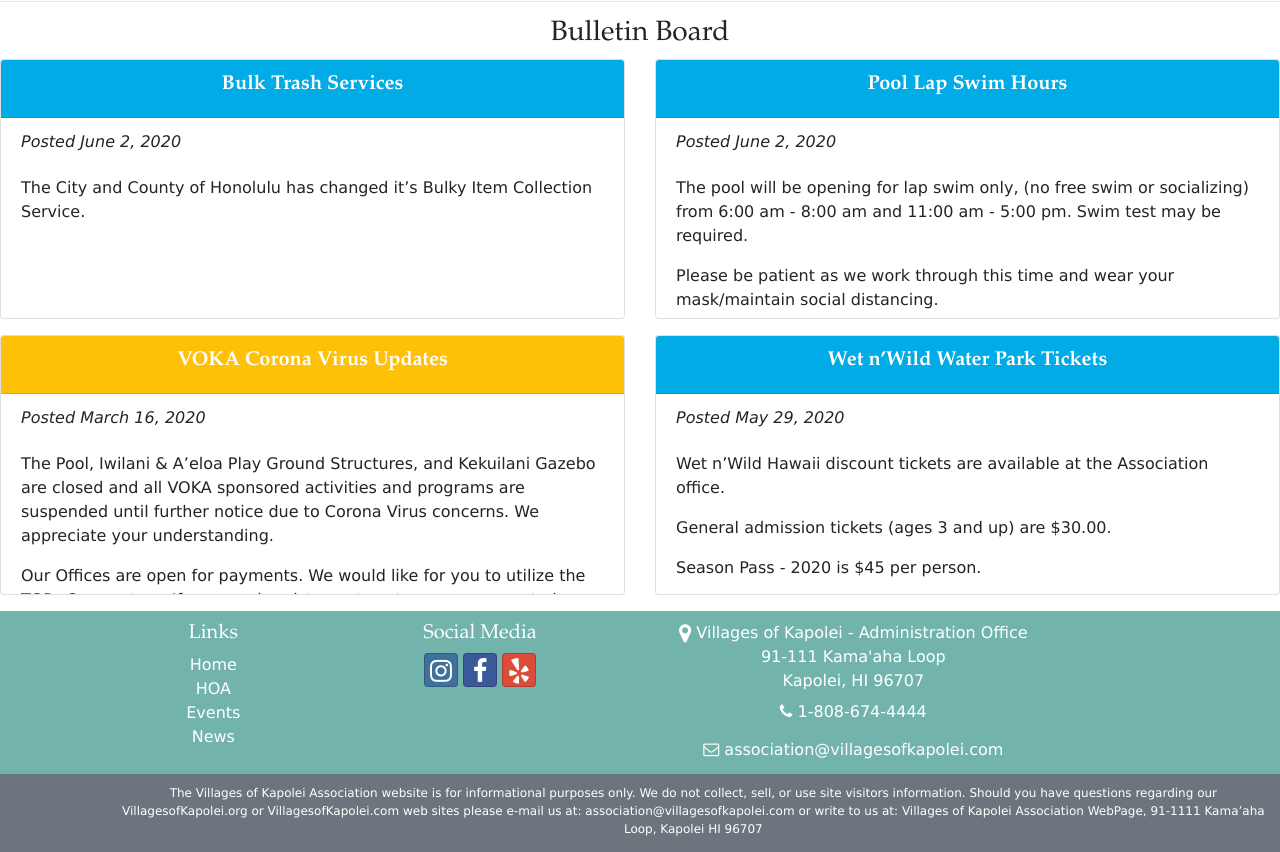
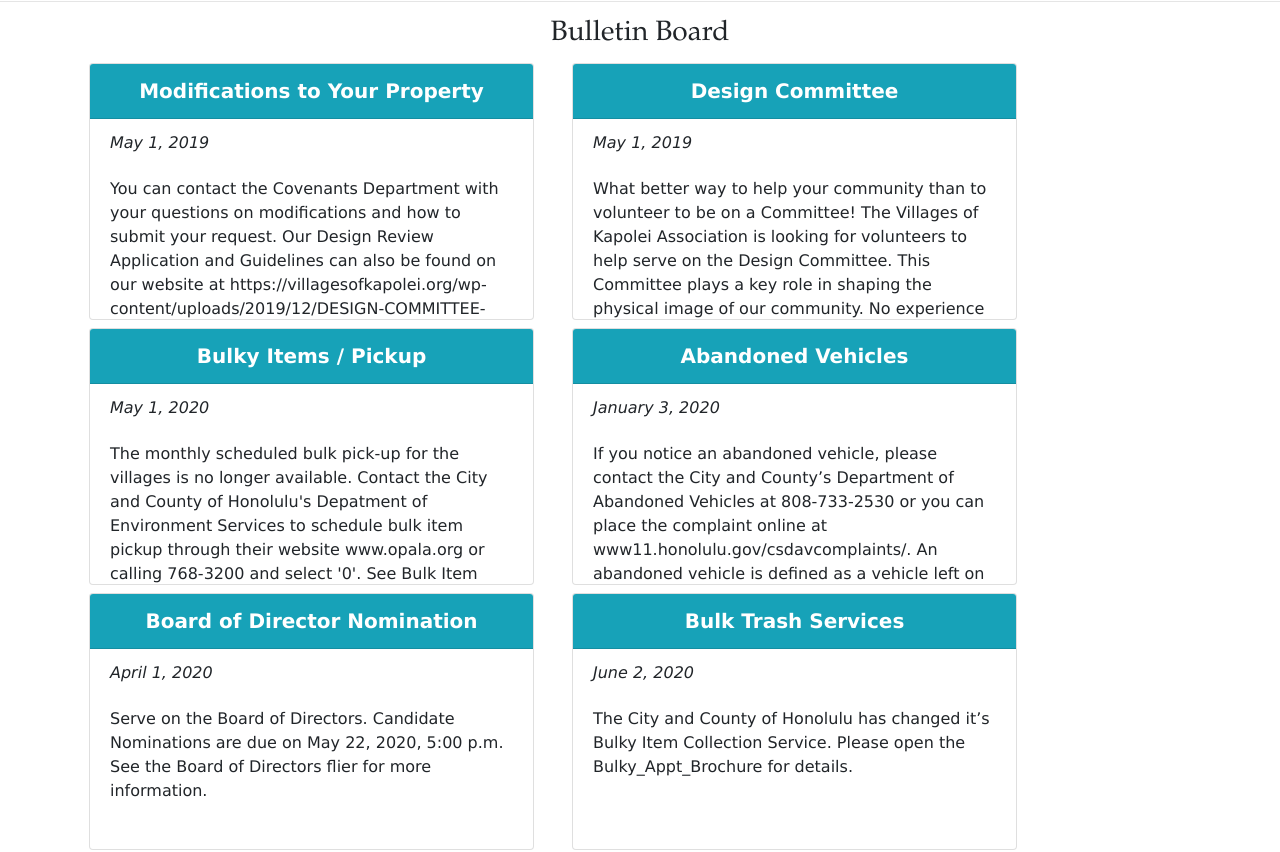
Before and after one commit to esantiago808-github/react-voka, a React (Create React App) app: page /news in a window 1280 px wide. Shown: the part 640-1492 px from the top of the page. Built offline with nearby package versions, Linux system fonts and the light colour scheme.

Commit message:
Bulletin Array

```diff
--- a/src/App.css
+++ b/src/App.css
@@ -134,7 +134,6 @@ h1, h2, h3, h4, h5 {
 }
 
 .card-header {
-  background-color: #00abe6;
   font-weight: bold;
   font-size: 20px;
   color: white;
--- a/src/components/BulletinCardsComponent.js
+++ b/src/components/BulletinCardsComponent.js
@@ -1,76 +1,39 @@
 import React, { Component } from 'react';
-import { Card, CardHeader, CardText, CardBody, CardSubtitle, Row, Col } from 'reactstrap';
+import { Card, CardHeader, CardText, CardBody, CardSubtitle } from 'reactstrap';
 
 class Bulletin extends Component {
+
+  constructor(props) {
+    super(props);
+    this.state = { };
+}
+
   render() {
-    return (
-      <div>
-        <Row >
-          <Col className="sm-6 pb-3">
+
+    const bulletinCard = this.props.bulletin.map(b => {
+      return (
+         <div key={b.id} className="col-md-5 m-1">
             <Card>
-              <CardHeader className="card-header text-white"><h5><strong>Bulk Trash Services</strong></h5></CardHeader>
-              <CardBody className="card-body">
-                <CardSubtitle><em>Posted June 2, 2020</em></CardSubtitle>
-                <br />
-                <CardText>The City and County of Honolulu has changed it’s Bulky Item Collection Service. </CardText>
+              <CardHeader className={b.warning}>{b.title}</CardHeader>
+                <CardBody>
+                  <CardSubtitle><em>{b.posted}</em></CardSubtitle>
+                  <br/>
+                  <CardText>{b.content}</CardText>
               </CardBody>
             </Card>
-          </Col>
-          <Col className="pb-3">
-            <Card>
-              <CardHeader className="card-header"><h5><strong>Pool Lap Swim Hours</strong></h5></CardHeader>
-              <CardBody className="card-body">
-                <CardSubtitle><em>Posted June 2, 2020</em></CardSubtitle>
-                <br />
-                <CardText>
-                  <p>The pool will be opening for lap swim only, (no free swim or socializing) from 6:00 am - 8:00 am and 11:00 am - 5:00 pm. Swim test may be required.
-                  </p>
-                  <p>Please be patient as we work through this time and wear your mask/maintain social distancing. </p>
-                  <p>
-                    Any questions please call the office 674-4444 dept. 2 from 9:00 am - 5:00 pm, Monday through Friday.
-                  </p>
-                </CardText>
-              </CardBody>
-            </Card>
-          </Col>
-        </Row>
-        <Row >
-          <Col className="sm-6 pb-3">
-            <Card>
-              <CardHeader className="card-header text-white bg-warning"><h5><strong>VOKA Corona Virus Updates</strong></h5></CardHeader>
-              <CardBody className="card-body">
-                <CardSubtitle><em>Posted March 16, 2020</em></CardSubtitle>
-                <br />
-                <CardText>
-                  <p>The Pool, Iwilani & A’eloa Play Ground Structures, and Kekuilani Gazebo are closed and all VOKA sponsored activities and programs are suspended until further notice due to Corona Virus concerns. We appreciate your understanding.</p>
+        </div>
+      );
+    });
 
-                  <p>Our Offices are open for payments. We would like for you to utilize the TOPs One system. If you need assistance to set up your account please call our office and we will be happy to update your email and send you a link. Please call us at 808.674.4444</p>
-
-                  <p>The Recreation Office is open currently as well to answer questions for Hall Rentals.</p>
-                </CardText>
-              </CardBody>
-            </Card>
-          </Col>
-          <Col className="pb-3">
-            <Card>
-              <CardHeader className="card-header"><h5><strong>Wet n’Wild Water Park Tickets</strong></h5></CardHeader>
-              <CardBody className="card-body">
-                <CardSubtitle><em>Posted May 29, 2020</em></CardSubtitle>
-                <br />
-                <CardText>
-                  <p>Wet n’Wild Hawaii discount tickets are available at the Association office.</p>
-
-                  <p>General admission tickets (ages 3 and up) are $30.00.</p>
-
-                  <p>Season Pass - 2020 is $45 per person.</p>
-                </CardText>
-              </CardBody>
-            </Card>
-          </Col>
-        </Row>
+  return (
+      <div className="container">
+          <div className="row">
+              {bulletinCard}
+          </div>
       </div>
     );
-  };
+  }
+
 }
 
 export default Bulletin;
--- /dev/null
+++ b/src/components/DirectorsComponent.js
@@ -0,0 +1,61 @@
+import React, { Component } from 'react';
+import { Row, Col } from 'reactstrap';
+
+class Directors extends Component {
+
+	constructor(props) {
+		super(props);
+		this.state = {
+        };
+	}
+
+	render() {
+
+		return (
+			<React.Fragment>
+				<h3>Board of Directors</h3>
+				<img src="/assets/images/boardmembers2.jpg" alt="Board Members" height="300" />
+
+				<Row>
+					<Col><strong>Board Member Name</strong></Col>
+					<Col><strong>Title</strong></Col>
+					<Col><strong>Email Address</strong></Col>
+				</Row>
+
+				<Row>
+					<Col>Vanessa Lum</Col>
+					<Col>2020 President</Col>
+					<Col>vlum@villagesofkapolei.com</Col>
+				</Row>
+
+				<Row>
+					<Col>Nathan Napihaa</Col>
+					<Col>2022 Vice President</Col>
+					<Col>nnapihaa@villagesofkapolei.com</Col>
+				</Row>
+
+				<Row>
+					<Col>David Luegen</Col>
+					<Col>2022 Secretary</Col>
+					<Col>dluengen@villagesofkapolei.com</Col>
+				</Row>
+
+				<Row>
+					<Col>Carol Lagapa</Col>
+					<Col>2021 Treasurer</Col>
+					<Col>clagapa@villagesofkapolei.com</Col>
+				</Row>
+
+				<Row>
+					<Col>Rudy Amasol</Col>
+					<Col>2021 Director</Col>
+					<Col>ramasol@villagesofkapolei.com</Col>
+				</Row>
+				<br />
+			</React.Fragment>
+		);
+	}
+}
+
+
+export default Directors;
--- a/src/components/HOATabsComponent.js
+++ b/src/components/HOATabsComponent.js
@@ -3,7 +3,7 @@ import { TabContent, TabPane, Nav, NavItem, NavLink, Row, Col } from 'reactstrap
 import classnames from 'classnames';
 import Covenants from './CovenantsComponent';
 import HOASection from './HOASectionComponent';
-import Directors from './DirectorsContactComponent';
+import Directors from './DirectorsComponent';
 
 const HOATabs = (props) => {
   const [activeTab, setActiveTab] = useState('1');
@@ -37,6 +37,7 @@ const HOATabs = (props) => {
             </NavLink>
           </NavItem>
         </Nav>
+
         <TabContent activeTab={activeTab}>
           <TabPane tabId="1">
             <Row>
--- a/src/components/NewsPageComponent.js
+++ b/src/components/NewsPageComponent.js
@@ -1,13 +1,19 @@
-import React from 'react';
+import React, { Component } from 'react';
 import { Breadcrumb, BreadcrumbItem } from 'reactstrap';
 import { Link } from 'react-router-dom';
 import Bulletin from './BulletinCardsComponent';
 import NewsLetter from './NewsLetterComponent';
+import { BULLETIN } from '../shared/bulletin';
 
+class News extends Component {
+    constructor(props) {
+        super(props);
+        this.state = {
+            bulletin: BULLETIN
+        };
+    }
 
-
-
-function News(props) {
+      render() {
           return (
             <React.Fragment>
                 <Breadcrumb tag="nav" listTag="div">
@@ -18,14 +24,16 @@ function News(props) {
                     </BreadcrumbItem>
                     <BreadcrumbItem>News</BreadcrumbItem>
                 </Breadcrumb>
+
                 <h1>News Page</h1>
                 <NewsLetter />
                 <hr />
+
                 <h3>Bulletin Board</h3>
-            <Bulletin />
+                <Bulletin bulletin={this.state.bulletin} />
             </React.Fragment>
           );
       }
-
+  }
 
 export default News;
--- a/src/shared/bulletin.js
+++ b/src/shared/bulletin.js
@@ -4,7 +4,7 @@ export const BULLETIN = [
         title: "Modifications to Your Property",
         posted: "May 1, 2019",
         page: "covenants",
-        warning: false,
+        warning: "bg-info",
         featured: true,
         content: "You can contact the Covenants Department with your questions on modifications and how to submit your request. Our Design Review Application and Guidelines can also be found on our website at https://villagesofkapolei.org/wp-content/uploads/2019/12/DESIGN-COMMITTEE-RULES-120616.pdf. Please keep in mind, ANYTHING done to the exterior of the property (front or in back of your fenced area) needs to be applied for and approved before installation."
     },
@@ -13,7 +13,7 @@ export const BULLETIN = [
         title: "Design Committee",
         posted: "May 1, 2019",
         page: "covenants",
-        warning: false,
+        warning: "bg-info",
         featured: true,
         content: "What better way to help your community than to volunteer to be on a Committee! The Villages of Kapolei Association is looking for volunteers to help serve on the Design Committee. This Committee plays a key role in shaping the physical image of our community. No experience is needed, but it definitely helps. Meetings are scheduled once a month and are held on the 3rd-Tuesday of the month. If you are interested and would like to take on the challenge, please contact the Covenants Department and leave your name and contact information."
     },
@@ -22,7 +22,7 @@ export const BULLETIN = [
         title: "Bulky Items / Pickup",
         posted: "May 1, 2020",
         page: "bulletin",
-        warning: false,
+        warning: "bg-info",
         featured: true,
         content: "The monthly scheduled bulk pick-up for the villages is no longer available. Contact the City and County of Honolulu's Depatment of Environment Services to schedule bulk item pickup through their website www.opala.org or calling 768-3200 and select '0'. See Bulk Item Collection for more information. "
     },
@@ -31,7 +31,7 @@ export const BULLETIN = [
         title: "Abandoned Vehicles",
         posted: "January 3, 2020",
         page: "bulletin",
-        warning: false,
+        warning: "bg-info",
         featured: true,
         content: "If you notice an abandoned vehicle, please contact the City and County’s Department of Abandoned Vehicles at 808-733-2530 or you can place the complaint online at www11.honolulu.gov/csdavcomplaints/. An abandoned vehicle is defined as a vehicle left on the public roadways for more than 24-hours, expired safety check, expired registration, flat tires, or a broken window. Please help us keep our community looking clean and tidy."
     },
@@ -40,7 +40,7 @@ export const BULLETIN = [
         title: "Board of Director Nomination",
         posted: "April 1, 2020",
         page: "covenants",
-        warning: false,
+        warning: "bg-info",
         featured: true,
         content: "Serve on the Board of Directors. Candidate Nominations are due on May 22, 2020, 5:00 p.m. See the Board of Directors flier for more information."
     },
@@ -49,7 +49,7 @@ export const BULLETIN = [
         title: "Bulk Trash Services",
         posted: "June 2, 2020",
         page: "bulletin",
-        warning: false,
+        warning: "bg-info",
         featured: true,
         content: "The City and County of Honolulu has changed it’s Bulky Item Collection Service. Please open the Bulky_Appt_Brochure for details."
     },
@@ -58,7 +58,7 @@ export const BULLETIN = [
         title: "Pool Lap Swim Hours",
         posted: "June 2, 2020",
         page: "bulletin",
-        warning: false,
+        warning: "bg-info",
         featured: true,
         content: "The pool will be opening for lap swim only, (no free swim or socializing) from 6:00 am - 8:00 am and 11:00 am - 5:00 pm. Swim test may be required. Please be patient as we work through this time and wear your mask/maintain social distancing. Any questions please call the office 674-4444 dept. 2 from 9:00 am - 5:00 pm, Monday through Friday.  Pool Lap Swim Hours Flier"
     },
@@ -67,7 +67,7 @@ export const BULLETIN = [
         title: "2020 Summer Programs",
         posted: "June 2, 2020",
         page: "bulletin",
-        warning: false,
+        warning: "bg-info",
         featured: true,
         content: "See the Recreation page or Events page, or attached flier for more information on summer programs."
     },
@@ -76,16 +76,16 @@ export const BULLETIN = [
         title: "Wet n’Wild Water Park Tickets",
         posted: "May 29, 2020",
         page: "bulletin",
-        warning: false,
+        warning: "bg-info",
         featured: true,
         content: "Wet n’Wild Hawaii discount tickets are available at the Association office.  General admission tickets (ages 3 and up) are $30.00. Season Pass - 2020 is $45 per person. Wet n'Wild flier"
     },
     {
         id: 9,
-        title: "MouVOKA Corona Virus Updates",
+        title: "VOKA Corona Virus Updates",
         posted: "March 16, 2020",
         page: "bulletin",
-        warning: true,
+        warning: "bg-warning",
         featured: true,
         content: "The Pool, Iwilani & A’eloa Play Ground Structures, and Kekuilani Gazebo are closed and all VOKA sponsored activities and programs are suspended until further notice due to Corona Virus concerns. We appreciate your understanding. Our Offices are open for payments. We would like for you to utilize the TOPs One system. If you need assistance to set up your account please call our office and we will be happy to update your email and send you a link. Please call us at 808.674.4444 The Recreation Office is open currently as well to answer questions for Hall Rentals."
     }
```
Also changed, not shown: src/components/DirectorsContactComponent.js (deleted, +0 -72 lines), src/components/MainComponent.js (+1 -10 lines). Lines whose indentation alone changed are shown as unchanged.
